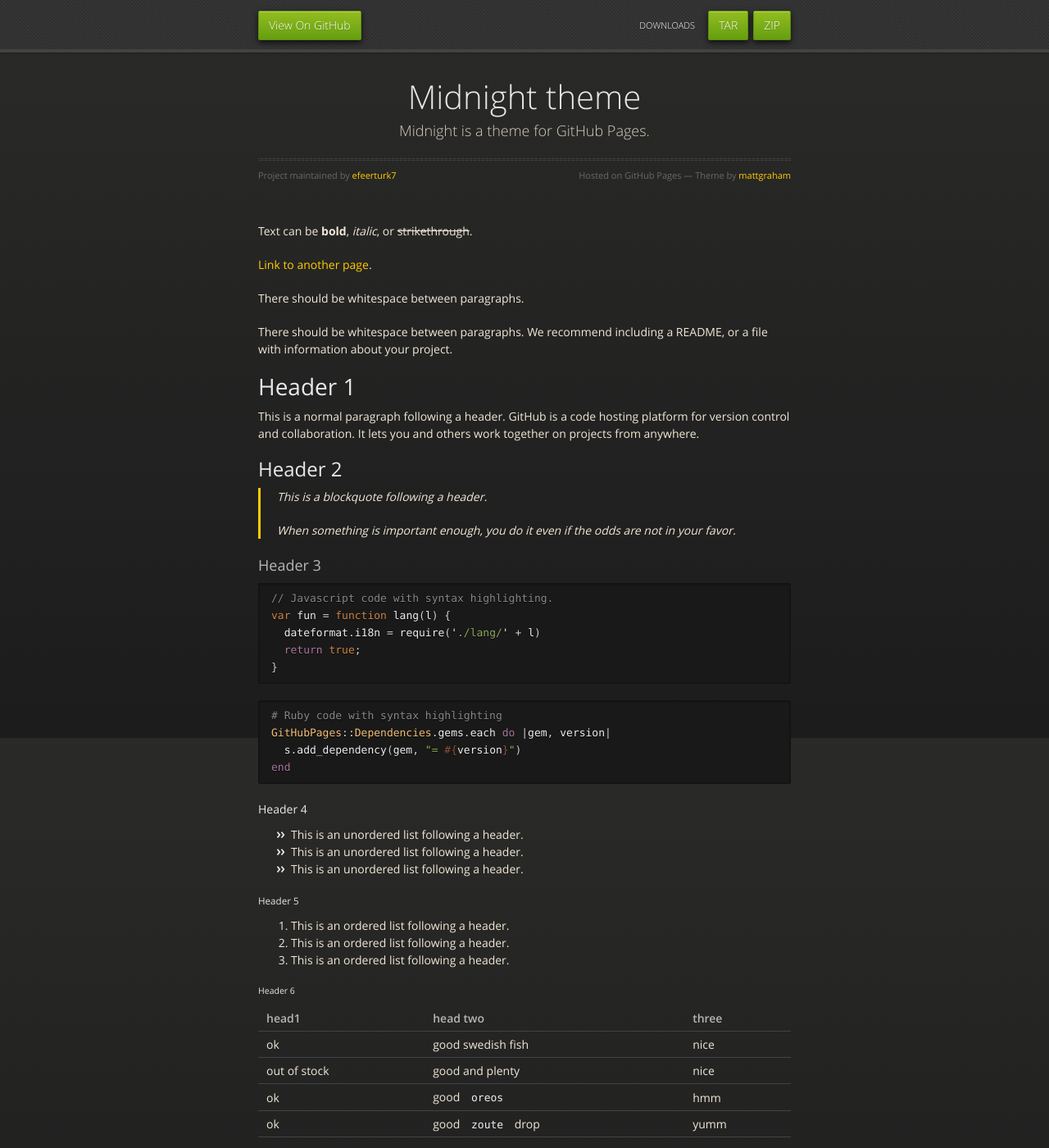
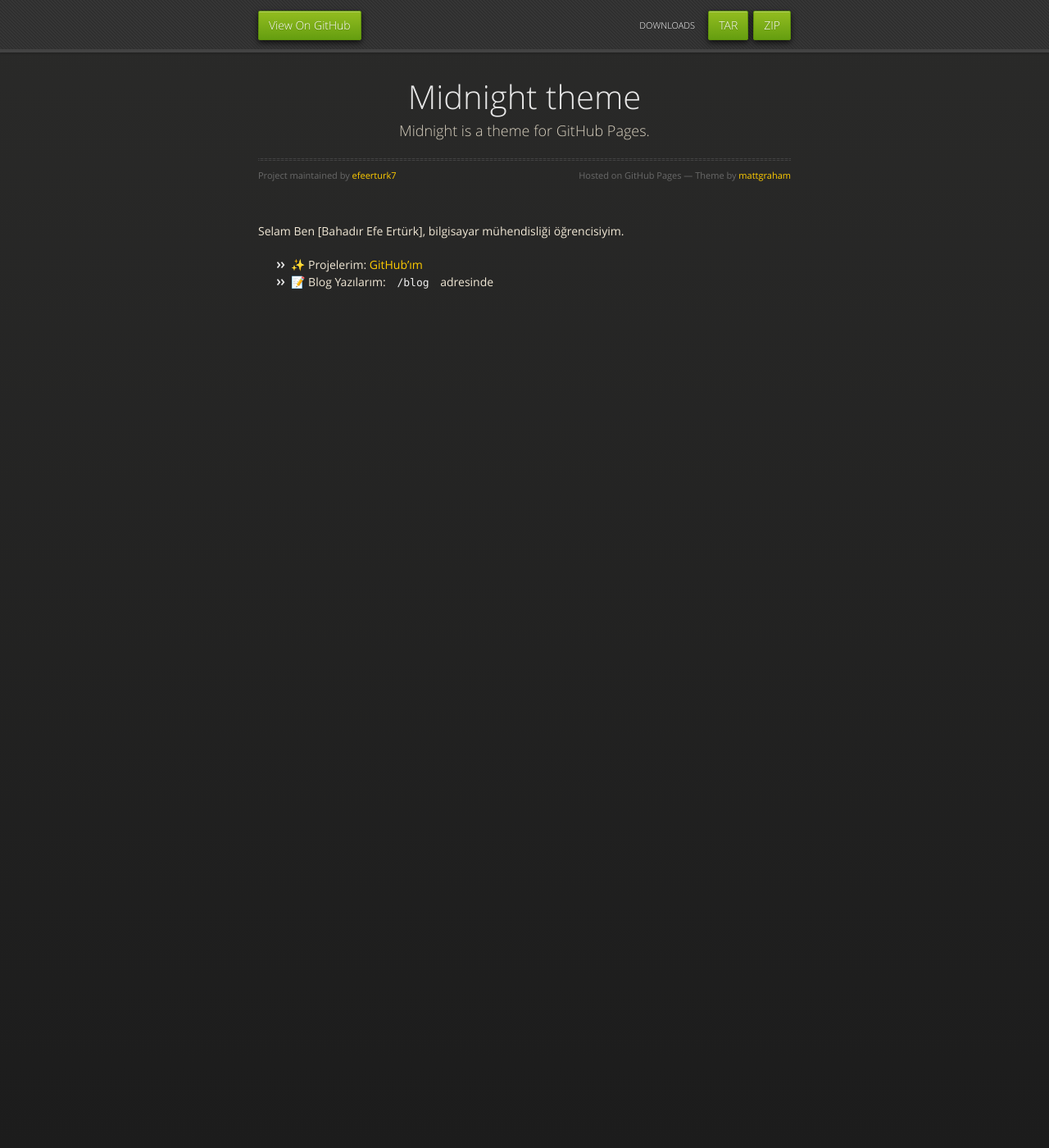
Before and after one commit to efeerturk7/bahadirefe.github.io, a Jekyll site: the page built from index.md, in a window 1280 px wide and 1400 px high. Shown: the whole window at 82% size. Built offline with Jekyll 4.4.1, drawn with Linux system fonts in a browser that asks for light colours; our own code applies the rules of GitHub Pages for plain Markdown files; some of the changed text lies outside the part shown.

Commit message:
Update index.md

````diff
--- a/index.md
+++ b/index.md
@@ -1,123 +1,4 @@
----
-layout: default
----
-
-Text can be **bold**, _italic_, or ~~strikethrough~~.
-
-[Link to another page](./another-page.html).
-
-There should be whitespace between paragraphs.
-
-There should be whitespace between paragraphs. We recommend including a README, or a file with information about your project.
-
-# Header 1
-
-This is a normal paragraph following a header. GitHub is a code hosting platform for version control and collaboration. It lets you and others work together on projects from anywhere.
-
-## Header 2
-
-> This is a blockquote following a header.
->
-> When something is important enough, you do it even if the odds are not in your favor.
-
-### Header 3
-
-```js
-// Javascript code with syntax highlighting.
-var fun = function lang(l) {
-  dateformat.i18n = require('./lang/' + l)
-  return true;
-}
-```
-
-```ruby
-# Ruby code with syntax highlighting
-GitHubPages::Dependencies.gems.each do |gem, version|
-  s.add_dependency(gem, "= #{version}")
-end
-```
-
-#### Header 4
-
-*   This is an unordered list following a header.
-*   This is an unordered list following a header.
-*   This is an unordered list following a header.
-
-##### Header 5
-
-1.  This is an ordered list following a header.
-2.  This is an ordered list following a header.
-3.  This is an ordered list following a header.
-
-###### Header 6
-
-| head1        | head two          | three |
-|:-------------|:------------------|:------|
-| ok           | good swedish fish | nice  |
-| out of stock | good and plenty   | nice  |
-| ok           | good `oreos`      | hmm   |
-| ok           | good `zoute` drop | yumm  |
-
-### There's a horizontal rule below this.
-
-* * *
-
-### Here is an unordered list:
-
-*   Item foo
-*   Item bar
-*   Item baz
-*   Item zip
-
-### And an ordered list:
-
-1.  Item one
-1.  Item two
-1.  Item three
-1.  Item four
-
-### And a nested list:
-
-- level 1 item
-  - level 2 item
-  - level 2 item
-    - level 3 item
-    - level 3 item
-- level 1 item
-  - level 2 item
-  - level 2 item
-  - level 2 item
-- level 1 item
-  - level 2 item
-  - level 2 item
-- level 1 item
-
-### Small image
-
-![Octocat](https://github.githubassets.com/images/icons/emoji/octocat.png)
-
-### Large image
-
-![Branching](https://guides.github.com/activities/hello-world/branching.png)
-
-
-### Definition lists can be used with HTML syntax.
-
-<dl>
-<dt>Name</dt>
-<dd>Godzilla</dd>
-<dt>Born</dt>
-<dd>1952</dd>
-<dt>Birthplace</dt>
-<dd>Japan</dd>
-<dt>Color</dt>
-<dd>Green</dd>
-</dl>
-
-```
-Long, single-line code blocks should not wrap. They should horizontally scroll if they are too long. This line should be long enough to demonstrate this.
-```
-
-```
-The final element.
-```
+Selam
+Ben [Bahadır Efe Ertürk], bilgisayar mühendisliği öğrencisiyim.
+- ✨ Projelerim: [GitHub'ım](https://github.com/efeerturk7)
+- 📝 Blog Yazılarım: `/blog` adresinde
````
